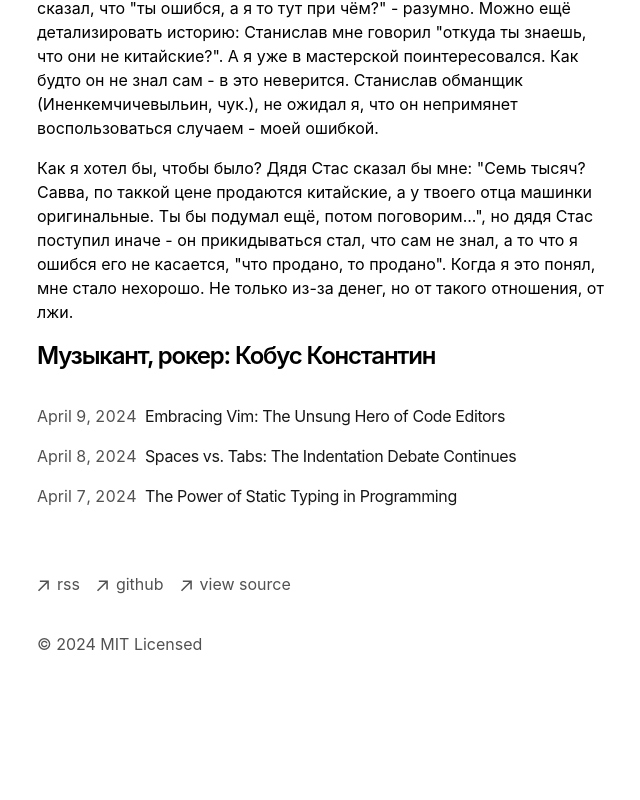
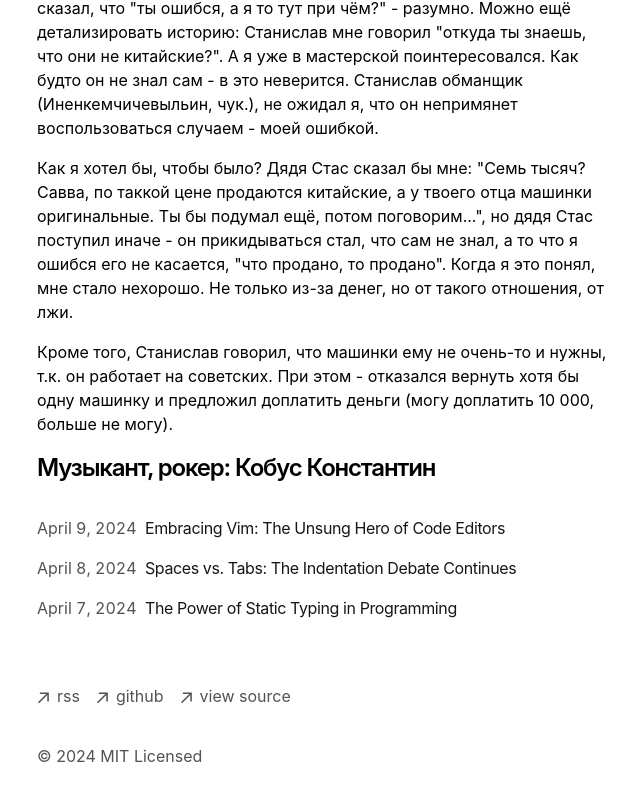
Before and after one commit to savvavoloshin/eteventin-starter-kit, a Next.js app: page / in a window 1280 px wide. Shown: the part 744-1544 px from the top of the page, without its empty margins (315-955 px from the left). Before the commit the page ends 1464 px from the top, so only its background shows below. Built offline with nearby package versions, Linux system fonts and the light colour scheme.

Commit message:
*content

```diff
--- a/app/page.tsx
+++ b/app/page.tsx
@@ -28,6 +28,12 @@ export default function Page() {
 Дядя Стас сказал бы мне: "Семь тысяч? Савва, по таккой цене продаются китайские, а у твоего отца машинки оригинальные. Ты бы подумал ещё, потом поговорим...", но дядя Стас поступил иначе - он прикидываться стал, что сам не знал, а то что я ошибся его не касается, "что продано, то продано". Когда я это понял, мне стало нехорошо. Не только из-за денег, но от такого отношения, от лжи.`}
       </p>
 
+      <p className="mb-4">
+        {`Кроме того, Станислав говорил, что машинки ему не очень-то и нужны, т.к. он работает на советских. При этом - отказался вернуть хотя бы одну машинку и предложил доплатить деньги (могу доплатить 10 000, больше не могу).`}
+      </p>
+
+
+
 
 
 
```
